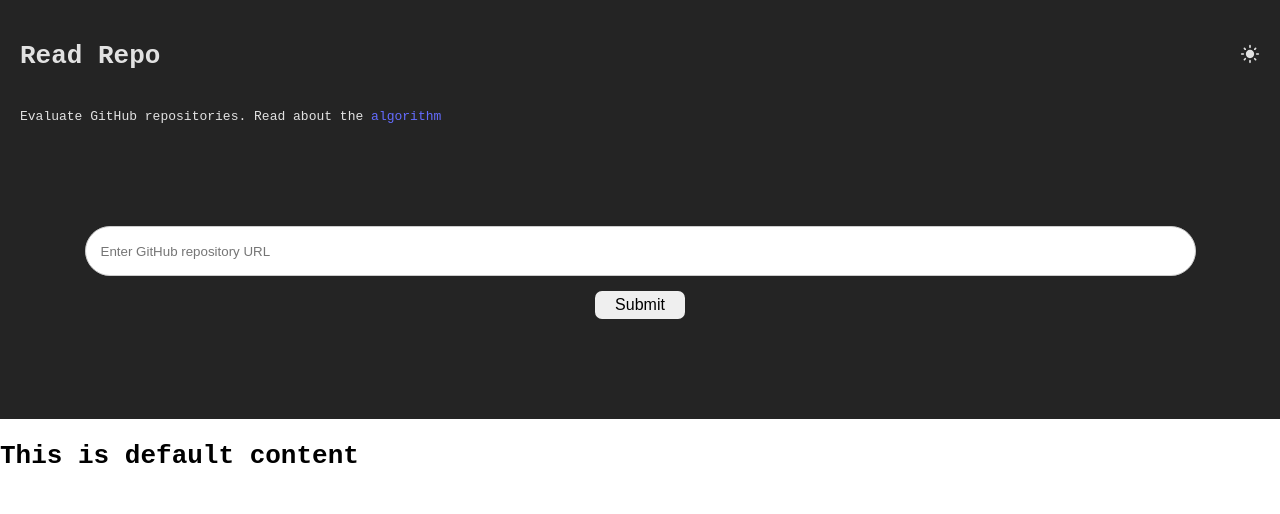
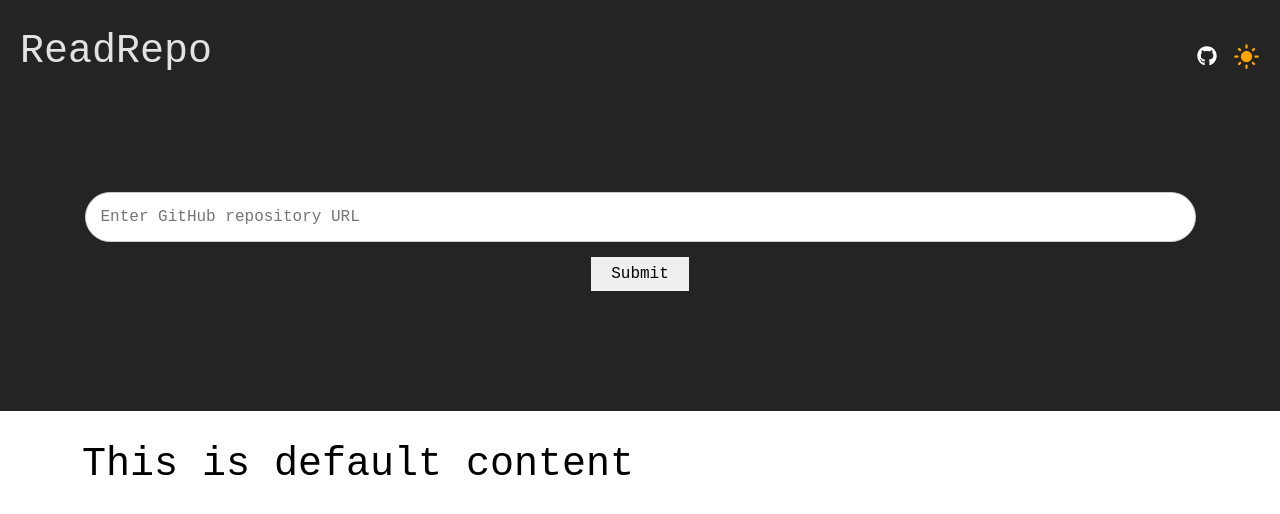
Before and after one commit to adimail/GitInspect, a React (Vite) app: page / in a window 1280 px wide. Shown: the top 514 px of the page. Built offline with nearby package versions, Linux system fonts and the light colour scheme.

Commit message:
framer motion and animations

```diff
--- a/package.json
+++ b/package.json
@@ -10,7 +10,10 @@
     "preview": "vite preview"
   },
   "dependencies": {
+    "bootstrap": "^5.3.3",
+    "framer-motion": "^11.0.8",
     "react": "^18.2.0",
+    "react-bootstrap": "^2.10.1",
     "react-dom": "^18.2.0",
     "react-icons": "^5.0.1",
     "react-router-dom": "^6.22.2"
--- a/src/App.css
+++ b/src/App.css
@@ -2,5 +2,4 @@
   align-items: center;
   padding: 20px;
   background-color: #242424;
-  padding-bottom: 100px;
 }
--- a/src/App.tsx
+++ b/src/App.tsx
@@ -2,6 +2,8 @@ import { Route, Routes } from "react-router-dom";
 import Home from "./components/home/home";
 import Algorithm from "./components/algorithm/algorithm";
 import NotFound from "./components/notfound";
+
+import "bootstrap/dist/css/bootstrap.min.css";
 
 function App() {
   return (
--- a/src/components/algorithm/algorithm.tsx
+++ b/src/components/algorithm/algorithm.tsx
@@ -2,7 +2,7 @@ import "./index.css";
 
 function Algorithm() {
   return (
-    <div className="algorithm">
+    <div className="container algorithm">
       <h1>Are you curious about evaluation? read me</h1>
       <p>
         This is the README of the algorithm I designed to evaluate the github
--- a/src/components/content/content.tsx
+++ b/src/components/content/content.tsx
@@ -1,7 +1,6 @@
 import React from "react";
 import "./index.css";
 import { useRepoContext } from "../../context/repocontext";
-import ParseRepo from "../../utils/parserepo";
 
 const DefaultContent = () => {
   return (
@@ -22,17 +21,6 @@ const RepositoryEvaluation = () => {
   );
 };
 
-const IncorrectURL = () => {
-  const { inputValue } = useRepoContext();
-
-  return (
-    <div className="container">
-      <h1>The URL you provided is not a valid URL</h1>
-      <h2>{inputValue} is not a valid URL</h2>
-    </div>
-  );
-};
-
 const Content = () => {
   const { inputValue, owner, repoName } = useRepoContext();
 
--- a/src/components/content/index.css
+++ b/src/components/content/index.css
@@ -1,3 +1,4 @@
 .container {
   color: black;
+  margin-top: 30px;
 }
--- a/src/components/inputfield/inputfield.tsx
+++ b/src/components/inputfield/inputfield.tsx
@@ -3,18 +3,24 @@ import "./ip.css";
 import { useTheme } from "../../context/themecontext";
 import { useRepoContext } from "../../context/repocontext";
 import { MdLightMode, MdDarkMode } from "react-icons/md";
+import { FaGithub } from "react-icons/fa";
 import ParseRepo from "../../utils/parserepo";
+import ErrorModal from "../ErrorModal";
+import { motion } from "framer-motion";
 
 const InputField = () => {
   const { theme, setTheme } = useTheme();
   const { setInputValue, setOwner, setRepoName } = useRepoContext();
   const [string, setString] = useState("");
   const inputRef = useRef(null);
+  const [fadeOut, setFadeOut] = useState(false);
+  const [marginTop, setMarginTop] = useState(100);
+  const [marginBottom, setMarginBottom] = useState(100);
+  const [submitButtonVisible, setSubmitButtonVisible] = useState(true);
 
   useEffect(() => {
     const handleKeyDown = (event) => {
       if (event.ctrlKey && event.key === "k") {
-        // Focus on the input field when Ctrl + K is pressed
         inputRef.current.focus();
         event.preventDefault();
       }
@@ -27,26 +33,39 @@ const InputField = () => {
   }, []);
 
   const toggleTheme = () => {
+    setFadeOut(true);
     setTheme(theme === "light" ? "dark" : "light");
   };
 
+  useEffect(() => {
+    if (fadeOut) {
+      setTimeout(() => {
+        setFadeOut(false);
+      }, 300);
+    }
+  }, [fadeOut]);
+
   const handleSubmit = () => {
     setInputValue(string);
+    let owner = "";
+    let repoName = "";
+
     if (string) {
       const parsedRepo = ParseRepo(string);
       if (parsedRepo !== null) {
-        const { owner, repoName } = parsedRepo;
-        setOwner(owner);
-        setRepoName(repoName);
-        console.log(string);
-      } else {
-        setOwner("");
-        setRepoName("");
+        const { owner: parsedOwner, repoName: parsedRepoName } = parsedRepo;
+        owner = parsedOwner;
+        repoName = parsedRepoName;
+        setMarginTop(30);
+        setMarginBottom(10);
+        setSubmitButtonVisible(false);
+        inputRef.current.blur();
       }
-    } else {
-      setOwner("");
-      setRepoName("");
     }
+
+    setOwner(owner);
+    setRepoName(repoName);
+    console.log(string);
   };
 
   const handleKeyDown = (e) => {
@@ -56,22 +75,38 @@ const InputField = () => {
   };
 
   return (
-    <div className="top">
+    <motion.div
+      className="top"
+      initial={{ opacity: 0 }}
+      animate={{ opacity: 1 }}
+      transition={{ duration: 0.5 }}
+    >
       <div className="navbar">
-        <h1>Read Repo</h1>
-        <div className="themeicon" onClick={toggleTheme}>
-          {theme === "light" ? (
-            <MdLightMode size={20} />
-          ) : (
-            <MdDarkMode size={20} />
-          )}
+        <h1>ReadRepo</h1>
+        <div className="d-flex align-items-center gap-3">
+          <a href="https://github.com/adimail/ReadRepo">
+            <FaGithub color="white" size={20} />
+          </a>
+          <motion.div
+            className={`themeicon ${fadeOut ? "fade-out" : "fade-in"}`}
+            onClick={toggleTheme}
+            whileHover={{ scale: 1.1 }}
+          >
+            {theme === "light" ? (
+              <MdLightMode size={27} color="orange" />
+            ) : (
+              <MdDarkMode size={27} color="gray" />
+            )}
+          </motion.div>
         </div>
       </div>
-      <p>
-        Evaluate GitHub repositories. Read about the{" "}
-        <a href="/algorithm">algorithm</a>
-      </p>
-      <div className="input-container">
+      <motion.div
+        className="input-container"
+        style={{ marginTop: marginTop, marginBottom: marginBottom }}
+        initial={{ marginTop: 10, marginBottom: 10 }}
+        animate={{ marginTop: marginTop, marginBottom: marginBottom }}
+        transition={{ duration: 0.5 }}
+      >
         <input
           ref={inputRef}
           type="text"
@@ -81,9 +116,9 @@ const InputField = () => {
           onChange={(e) => setString(e.target.value)}
           onKeyDown={handleKeyDown}
         />
-        <button onClick={handleSubmit}>Submit</button>
-      </div>
-    </div>
+        {submitButtonVisible && <button onClick={handleSubmit}>Submit</button>}
+      </motion.div>
+    </motion.div>
   );
 };
 
--- a/src/components/inputfield/ip.css
+++ b/src/components/inputfield/ip.css
@@ -6,20 +6,20 @@
 }
 
 .input-container {
-  margin-top: 100px;
   width: 100%;
   text-align: -webkit-center;
   display: flex;
   align-items: center;
   flex-direction: column;
   gap: 15px;
+  margin-bottom: 100px;
+  margin-top: 100px;
 }
 
 .top {
   align-items: center;
   padding: 20px;
   background-color: #242424;
-  padding-bottom: 100px;
 }
 
 button {
@@ -60,3 +60,33 @@ button:active {
 .themeicon {
   cursor: pointer;
 }
+
+.fade-out {
+  animation: fadeOutDown 0.5s forwards; /* Fade out and move down animation */
+}
+
+.fade-in {
+  animation: fadeInUp 0.5s forwards; /* Fade in and move up animation */
+}
+
+@keyframes fadeOutDown {
+  0% {
+    opacity: 1;
+    transform: translateY(0);
+  }
+  100% {
+    opacity: 0;
+    transform: translateY(30px);
+  }
+}
+
+@keyframes fadeInUp {
+  0% {
+    opacity: 0;
+    transform: translateY(-30px);
+  }
+  100% {
+    opacity: 1;
+    transform: translateY(0);
+  }
+}
--- a/src/components/notfound.tsx
+++ b/src/components/notfound.tsx
@@ -1,9 +1,10 @@
 function NotFound() {
   return (
     <div className="page">
+      <img src="../../public/dragon.png" alt="Dragon" />{" "}
       <h1>Oops! The page you are looking for does not exist</h1>
       <p>
-        Go back to home page from <a href="/">here</a>
+        Go back to the home page <a href="/">here</a>
       </p>
     </div>
   );
--- a/src/index.css
+++ b/src/index.css
@@ -3,6 +3,7 @@
   --background-color: #ffffff;
   --link-color: #646cff;
   --link-hover-color: #535bf2;
+  --transition-duration: 0.6s;
 }
 
 body {
@@ -26,10 +27,16 @@ body {
   text-align: center;
 }
 
+.page img {
+  height: 200px;
+  margin: 30px;
+}
+
 a {
   font-weight: 500;
   color: var(--link-color);
   text-decoration: inherit;
+  transition: color var(--transition-duration) ease;
 }
 a:hover {
   color: var(--link-hover-color);
```
Also changed, not shown: public/dragon.png (added), 1 other file (tests, documents, lock files or other folders).
